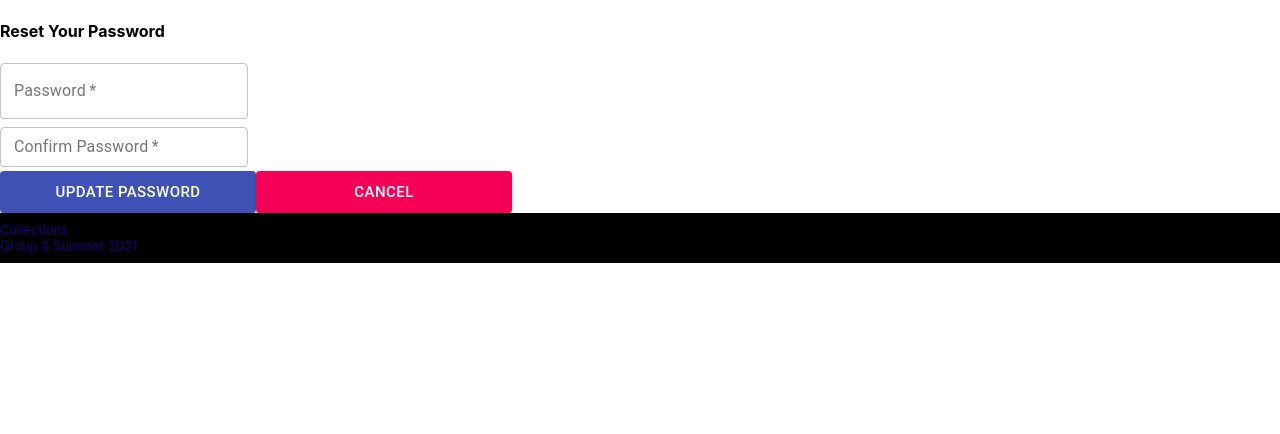
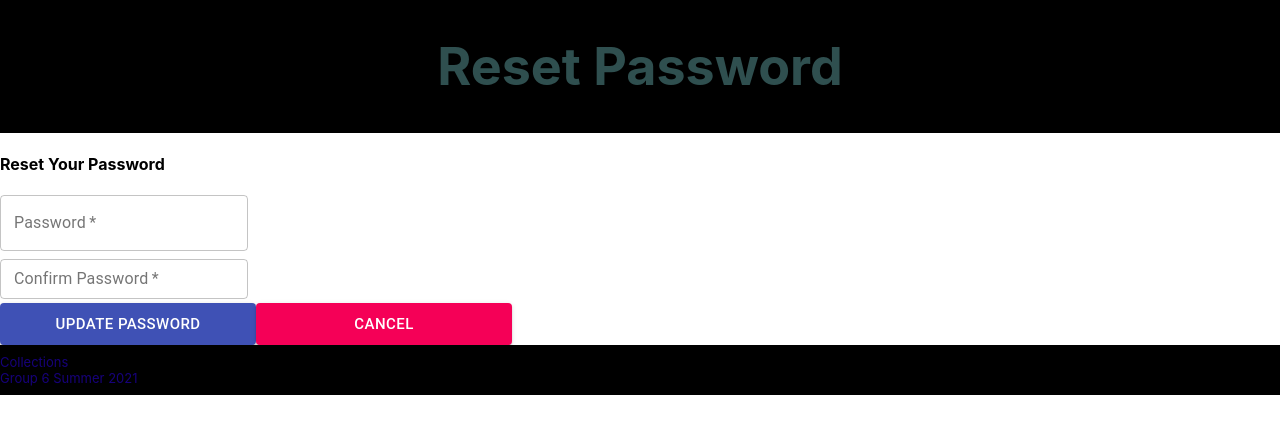
Before and after one commit to MichaelSedlack/Collections, a React (Create React App) app in the folder frontend/: page /reset in a window 1280 px wide. Shown: the top 434 px of the page. Built offline with nearby package versions, Linux system fonts and the light colour scheme.

Commit message:
added reset password page header

```diff
--- a/frontend/src/components/PageHeader.js
+++ b/frontend/src/components/PageHeader.js
@@ -31,6 +31,11 @@ function PageHeader(){
                             <h1>Forgot Password</h1>
                         </header>
                     </Route>
+                    <Route path='/reset'>
+                        <header>
+                            <h1>Reset Password</h1>
+                        </header>
+                    </Route>
                 </Switch>
             </Router>
 
```
